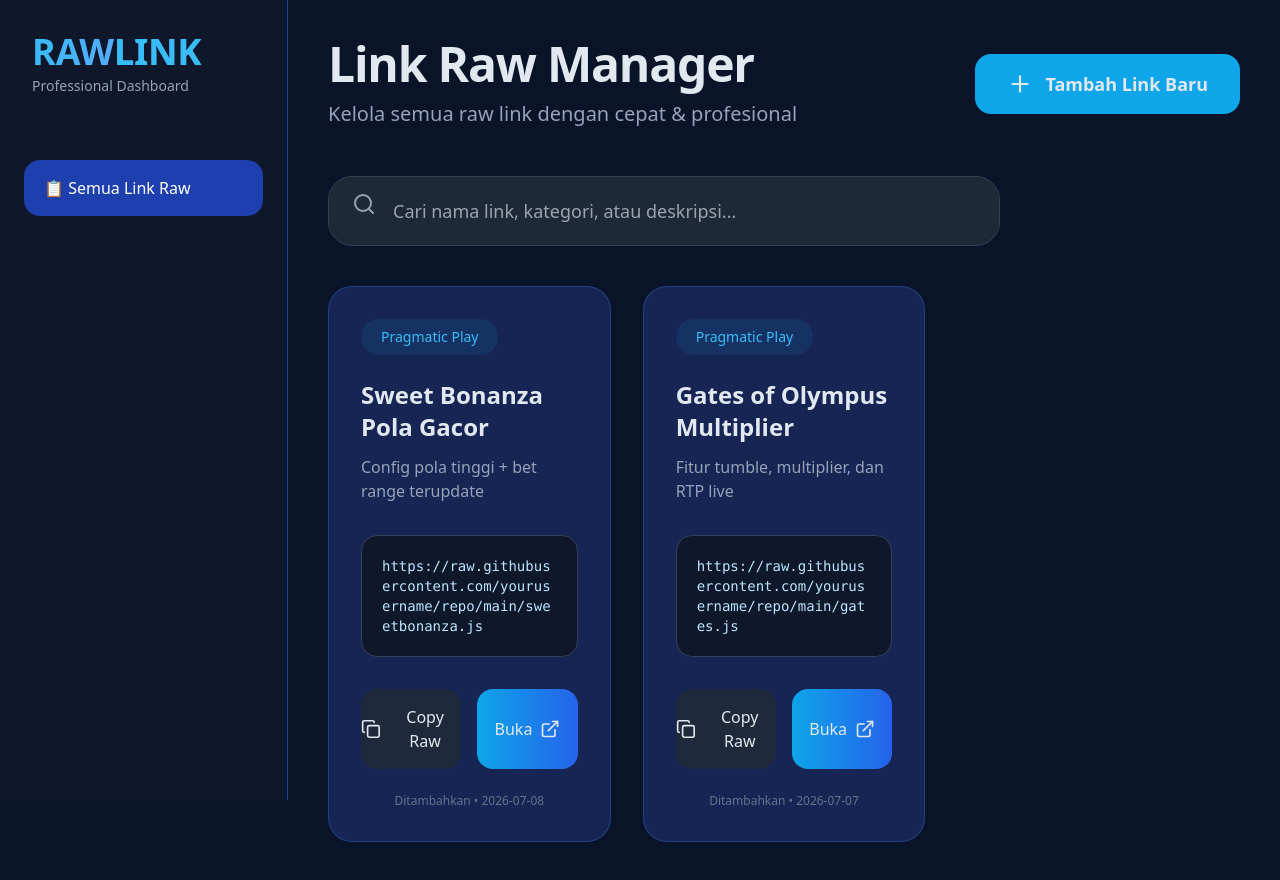
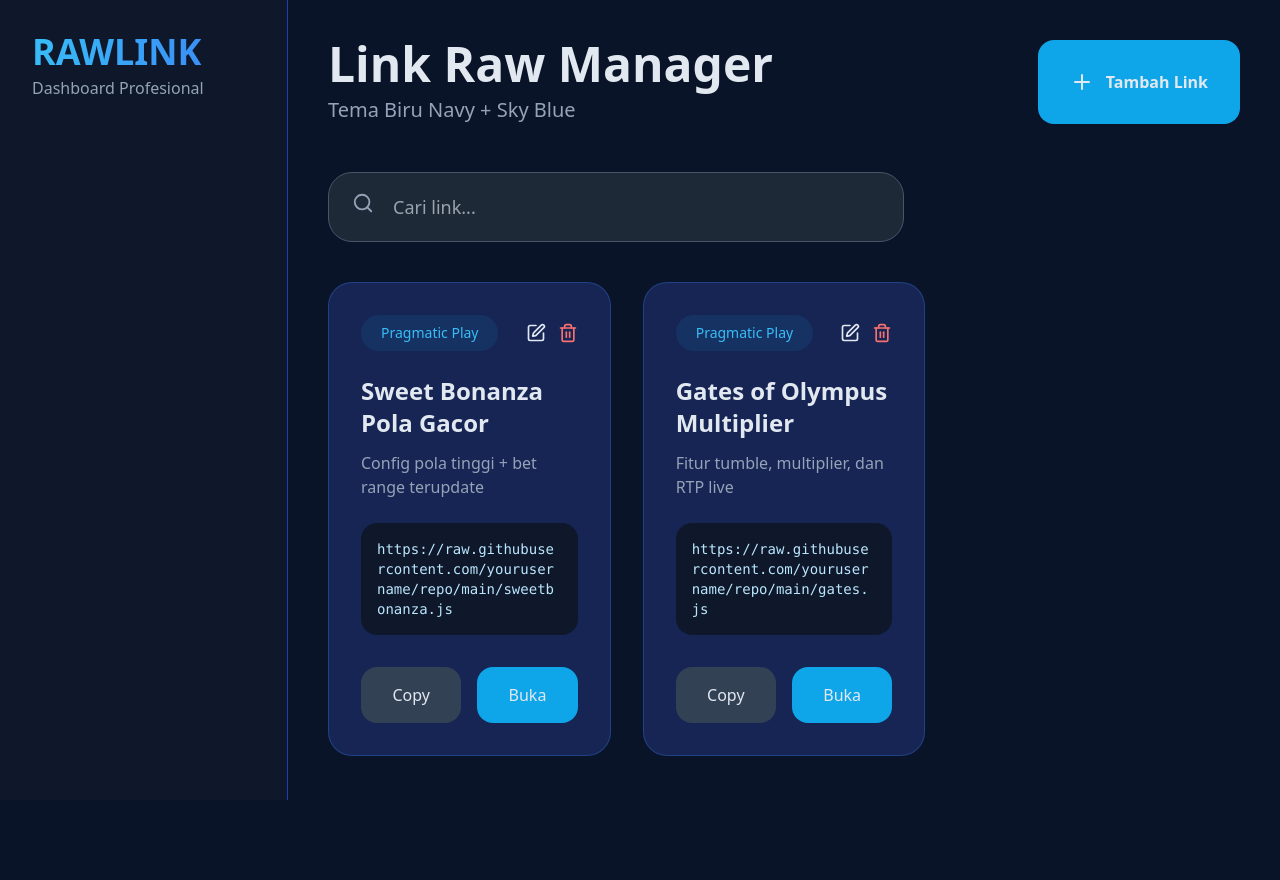
Before and after one commit to stevenrehmand/dashboard-link-raw-pro, a Next.js app: page / in a window 1280 px wide. After the commit the page ends 800 px from the top, so only its background shows below. Built offline with nearby package versions, Linux system fonts and the light colour scheme.

Commit message:
Update page.tsx

```diff
--- a/src/app/page.tsx
+++ b/src/app/page.tsx
@@ -14,158 +14,80 @@
 
 export default function RawLinkDashboard() {
   const [links, setLinks] = useState<RawLink[]>([
-    {
-      id: 1,
-      name: "Sweet Bonanza Pola Gacor",
-      url: "https://raw.githubusercontent.com/yourusername/repo/main/sweetbonanza.js",
-      category: "Pragmatic Play",
-      description: "Config pola tinggi + bet range terupdate",
-      date: "2026-07-08"
-    },
-    {
-      id: 2,
-      name: "Gates of Olympus Multiplier",
-      url: "https://raw.githubusercontent.com/yourusername/repo/main/gates.js",
-      category: "Pragmatic Play",
-      description: "Fitur tumble, multiplier, dan RTP live",
-      date: "2026-07-07"
-    }
+    { id: 1, name: "Sweet Bonanza Pola Gacor", url: "https://raw.githubusercontent.com/yourusername/repo/main/sweetbonanza.js", category: "Pragmatic Play", description: "Config pola tinggi + bet range terupdate", date: "2026-07-08" },
+    { id: 2, name: "Gates of Olympus Multiplier", url: "https://raw.githubusercontent.com/yourusername/repo/main/gates.js", category: "Pragmatic Play", description: "Fitur tumble, multiplier, dan RTP live", date: "2026-07-07" },
   ]);
 
   const [search, setSearch] = useState('');
   const [modalOpen, setModalOpen] = useState(false);
-  const [editingLink, setEditingLink] = useState<RawLink | null>(null);
+  const [editingLink, setEditingLink] = useState<any>(null);
   const [newLink, setNewLink] = useState({ name: '', url: '', category: '', description: '' });
 
   const filteredLinks = links.filter(link =>
-    link.name.toLowerCase().includes(search.toLowerCase()) ||
-    link.category.toLowerCase().includes(search.toLowerCase())
+    link.name.toLowerCase().includes(search.toLowerCase()) || link.category.toLowerCase().includes(search.toLowerCase())
   );
 
   const saveLink = () => {
-    if (!newLink.name || !newLink.url) {
-      alert("Nama dan URL wajib diisi!");
-      return;
-    }
+    if (!newLink.name || !newLink.url) return alert("Nama dan URL wajib diisi!");
 
     if (editingLink) {
-      setLinks(links.map(link =>
-        link.id === editingLink.id ? { ...link, ...newLink } : link
-      ));
+      setLinks(links.map(l => l.id === editingLink.id ? {...l, ...newLink} : l));
     } else {
-      setLinks([...links, { ...newLink, id: Date.now(), date: new Date().toISOString().split('T')[0] }]);
+      setLinks([...links, {...newLink, id: Date.now(), date: new Date().toISOString().split('T')[0]}]);
     }
-
+    setModalOpen(false);
+    setEditingLink(null);
     setNewLink({ name: '', url: '', category: '', description: '' });
-    setEditingLink(null);
-    setModalOpen(false);
   };
 
   const copyLink = (url: string) => {
     navigator.clipboard.writeText(url);
-    alert('✅ Link raw berhasil dicopy!');
-  };
-
-  const startEdit = (link: RawLink) => {
-    setEditingLink(link);
-    setNewLink({ name: link.name, url: link.url, category: link.category, description: link.description });
-    setModalOpen(true);
-  };
-
-  const deleteLink = (id: number) => {
-    if (confirm('Yakin hapus link ini?')) {
-      setLinks(links.filter(l => l.id !== id));
-    }
+    alert('✅ Link berhasil dicopy!');
   };
 
   return (
-    <div className="min-h-screen bg-[#0a1428] text-slate-200">
+    <div className="min-h-screen">
       {/* Sidebar */}
       <div className="fixed left-0 top-0 h-full w-72 bg-[#0f172a] border-r border-[#1e40af] z-50">
         <div className="p-8">
-          <h1 className="text-4xl font-bold bg-gradient-to-r from-sky-400 via-blue-400 to-indigo-400 bg-clip-text text-transparent">
-            RAW<span className="text-sky-400">LINK</span>
-          </h1>
-          <p className="text-slate-400 mt-1 text-sm">Professional Dashboard</p>
-        </div>
-
-        <div className="px-6 mt-8 space-y-1">
-          <div className="px-5 py-4 bg-[#1e40af] text-white rounded-2xl font-medium flex items-center gap-3">
-            📋 Semua Link Raw
-          </div>
+          <h1 className="text-4xl font-bold bg-gradient-to-r from-sky-400 to-blue-500 bg-clip-text text-transparent">RAWLINK</h1>
+          <p className="text-slate-400 mt-1">Dashboard Profesional</p>
         </div>
       </div>
 
-      {/* Main Content */}
       <div className="ml-72 p-10">
-        <div className="flex justify-between items-center mb-12">
+        <div className="flex justify-between mb-12">
           <div>
-            <h2 className="text-5xl font-bold tracking-tight">Link Raw Manager</h2>
-            <p className="text-slate-400 mt-3 text-xl">Kelola semua raw link dengan cepat & profesional</p>
+            <h2 className="text-5xl font-bold">Link Raw Manager</h2>
+            <p className="text-slate-400 mt-2 text-xl">Tema Biru Navy + Sky Blue</p>
           </div>
-
-          <button
-            onClick={() => { setEditingLink(null); setNewLink({ name: '', url: '', category: '', description: '' }); setModalOpen(true); }}
-            className="flex items-center gap-3 bg-sky-500 hover:bg-sky-600 px-8 py-4 rounded-2xl font-semibold text-lg transition-all"
-          >
-            <Plus size={26} /> Tambah Link Baru
+          <button onClick={() => setModalOpen(true)} className="bg-sky-500 hover:bg-sky-600 px-8 py-4 rounded-2xl flex items-center gap-3 font-semibold">
+            <Plus size={24} /> Tambah Link
           </button>
         </div>
 
-        {/* Search */}
-        <div className="relative mb-10 max-w-2xl">
-          <Search className="absolute left-6 top-4 text-slate-400" size={24} />
-          <input
-            type="text"
-            placeholder="Cari nama link, kategori, atau deskripsi..."
-            className="w-full bg-[#1e2937] border border-[#334155] pl-16 py-5 rounded-3xl text-lg focus:border-sky-500 outline-none"
-            value={search}
-            onChange={(e) => setSearch(e.target.value)}
-          />
+        <div className="relative max-w-xl mb-10">
+          <Search className="absolute left-6 top-5 text-slate-400" size={22} />
+          <input type="text" placeholder="Cari link..." className="w-full bg-[#1e2937] border border-slate-600 pl-16 py-5 rounded-3xl text-lg" value={search} onChange={(e) => setSearch(e.target.value)} />
         </div>
 
-        {/* Grid Cards */}
-        <div className="grid grid-cols-1 lg:grid-cols-2 xl:grid-cols-3 gap-8">
+        <div className="grid grid-cols-1 md:grid-cols-2 xl:grid-cols-3 gap-8">
           {filteredLinks.map(link => (
-            <div key={link.id} className="bg-[#172554] border border-[#3b82f6]/30 rounded-3xl p-8 hover:border-sky-400 transition-all group">
-              <div className="flex justify-between items-start">
-                <span className="px-5 py-2 bg-sky-500/10 text-sky-400 text-sm font-medium rounded-full">
-                  {link.category}
-                </span>
-                <div className="flex gap-2 opacity-0 group-hover:opacity-100 transition-all">
-                  <button onClick={() => startEdit(link)} className="text-slate-400 hover:text-white">
-                    <Edit size={20} />
-                  </button>
-                  <button onClick={() => deleteLink(link.id)} className="text-slate-400 hover:text-red-500">
-                    <Trash2 size={20} />
-                  </button>
+            <div key={link.id} className="bg-[#172554] border border-[#3b82f6]/30 rounded-3xl p-8 hover:border-sky-400 transition-all">
+              <div className="flex justify-between">
+                <span className="px-5 py-2 bg-sky-500/10 text-sky-400 rounded-full text-sm">{link.category}</span>
+                <div className="flex gap-3">
+                  <button onClick={() => { setEditingLink(link); setNewLink(link); setModalOpen(true); }}><Edit size={20} /></button>
+                  <button onClick={() => { if(confirm('Hapus?')) setLinks(links.filter(l => l.id !== link.id)); }}><Trash2 size={20} className="text-red-400" /></button>
                 </div>
               </div>
-
-              <h3 className="text-2xl font-semibold mt-6 mb-3">{link.name}</h3>
-              <p className="text-slate-400 line-clamp-3 mb-8">{link.description}</p>
-
-              <div className="bg-[#0f172a] p-5 rounded-2xl font-mono text-sm text-sky-200 break-all border border-slate-700 mb-8">
-                {link.url}
+              <h3 className="text-2xl font-semibold mt-6">{link.name}</h3>
+              <p className="text-slate-400 mt-3 line-clamp-2">{link.description}</p>
+              <div className="mt-6 bg-[#0f172a] p-4 rounded-2xl text-sm font-mono text-sky-200 break-all">{link.url}</div>
+              <div className="mt-8 flex gap-4">
+                <button onClick={() => copyLink(link.url)} className="flex-1 py-4 bg-slate-700 hover:bg-slate-600 rounded-2xl">Copy</button>
+                <a href={link.url} target="_blank" className="flex-1 py-4 bg-sky-500 hover:bg-sky-600 rounded-2xl text-center">Buka</a>
               </div>
-
-              <div className="flex gap-4">
-                <button
-                  onClick={() => copyLink(link.url)}
-                  className="flex-1 py-4 bg-slate-800 hover:bg-slate-700 rounded-2xl font-medium flex items-center justify-center gap-2 transition-all"
-                >
-                  <Copy size={20} /> Copy Raw
-                </button>
-                <a
-                  href={link.url}
-                  target="_blank"
-                  className="flex-1 py-4 bg-gradient-to-r from-sky-500 to-blue-600 hover:from-sky-600 hover:to-blue-700 rounded-2xl font-medium flex items-center justify-center gap-2 transition-all"
-                >
-                  Buka <ExternalLink size={20} />
-                </a>
-              </div>
-
-              <p className="text-xs text-slate-500 text-center mt-6">Ditambahkan • {link.date}</p>
             </div>
           ))}
         </div>
@@ -173,22 +95,16 @@
 
       {/* Modal */}
       {modalOpen && (
-        <div className="fixed inset-0 bg-black/90 flex items-center justify-center z-[100]">
-          <div className="bg-[#1e2937] border border-slate-600 rounded-3xl w-full max-w-lg p-10">
-            <h3 className="text-3xl font-bold mb-8 text-white">
-              {editingLink ? 'Edit Link' : 'Tambah Link Raw Baru'}
-            </h3>
-
-            <div className="space-y-6">
-              <input type="text" placeholder="Nama Link" className="w-full bg-[#0f172a] border border-slate-600 rounded-2xl px-6 py-4 text-lg" value={newLink.name} onChange={(e) => setNewLink({...newLink, name: e.target.value})} />
-              <input type="text" placeholder="Kategori (Pragmatic, PG Soft, dll)" className="w-full bg-[#0f172a] border border-slate-600 rounded-2xl px-6 py-4 text-lg" value={newLink.category} onChange={(e) => setNewLink({...newLink, category: e.target.value})} />
-              <input type="text" placeholder="URL Raw Lengkap" className="w-full bg-[#0f172a] border border-slate-600 rounded-2xl px-6 py-4 text-lg" value={newLink.url} onChange={(e) => setNewLink({...newLink, url: e.target.value})} />
-              <textarea placeholder="Deskripsi link" className="w-full bg-[#0f172a] border border-slate-600 rounded-2xl px-6 py-4 h-28 text-lg" value={newLink.description} onChange={(e) => setNewLink({...newLink, description: e.target.value})} />
-            </div>
-
-            <div className="flex gap-4 mt-10">
-              <button onClick={() => setModalOpen(false)} className="flex-1 py-4 border border-slate-600 rounded-2xl font-medium">Batal</button>
-              <button onClick={saveLink} className="flex-1 py-4 bg-sky-500 hover:bg-sky-600 rounded-2xl font-semibold">Simpan</button>
+        <div className="fixed inset-0 bg-black/90 flex items-center justify-center z-50">
+          <div className="bg-[#1e2937] p-10 rounded-3xl w-full max-w-md">
+            <h3 className="text-3xl font-bold mb-8">{editingLink ? "Edit Link" : "Tambah Link Baru"}</h3>
+            <input type="text" placeholder="Nama Link" className="w-full mb-4 p-4 bg-[#0f172a] rounded-2xl" value={newLink.name} onChange={e => setNewLink({...newLink, name: e.target.value})} />
+            <input type="text" placeholder="Kategori" className="w-full mb-4 p-4 bg-[#0f172a] rounded-2xl" value={newLink.category} onChange={e => setNewLink({...newLink, category: e.target.value})} />
+            <input type="text" placeholder="URL Raw" className="w-full mb-4 p-4 bg-[#0f172a] rounded-2xl" value={newLink.url} onChange={e => setNewLink({...newLink, url: e.target.value})} />
+            <textarea placeholder="Deskripsi" className="w-full p-4 bg-[#0f172a] rounded-2xl h-28" value={newLink.description} onChange={e => setNewLink({...newLink, description: e.target.value})} />
+            <div className="flex gap-4 mt-8">
+              <button onClick={() => setModalOpen(false)} className="flex-1 py-4 border border-slate-600 rounded-2xl">Batal</button>
+              <button onClick={saveLink} className="flex-1 py-4 bg-sky-500 rounded-2xl font-semibold">Simpan</button>
             </div>
           </div>
         </div>
```
